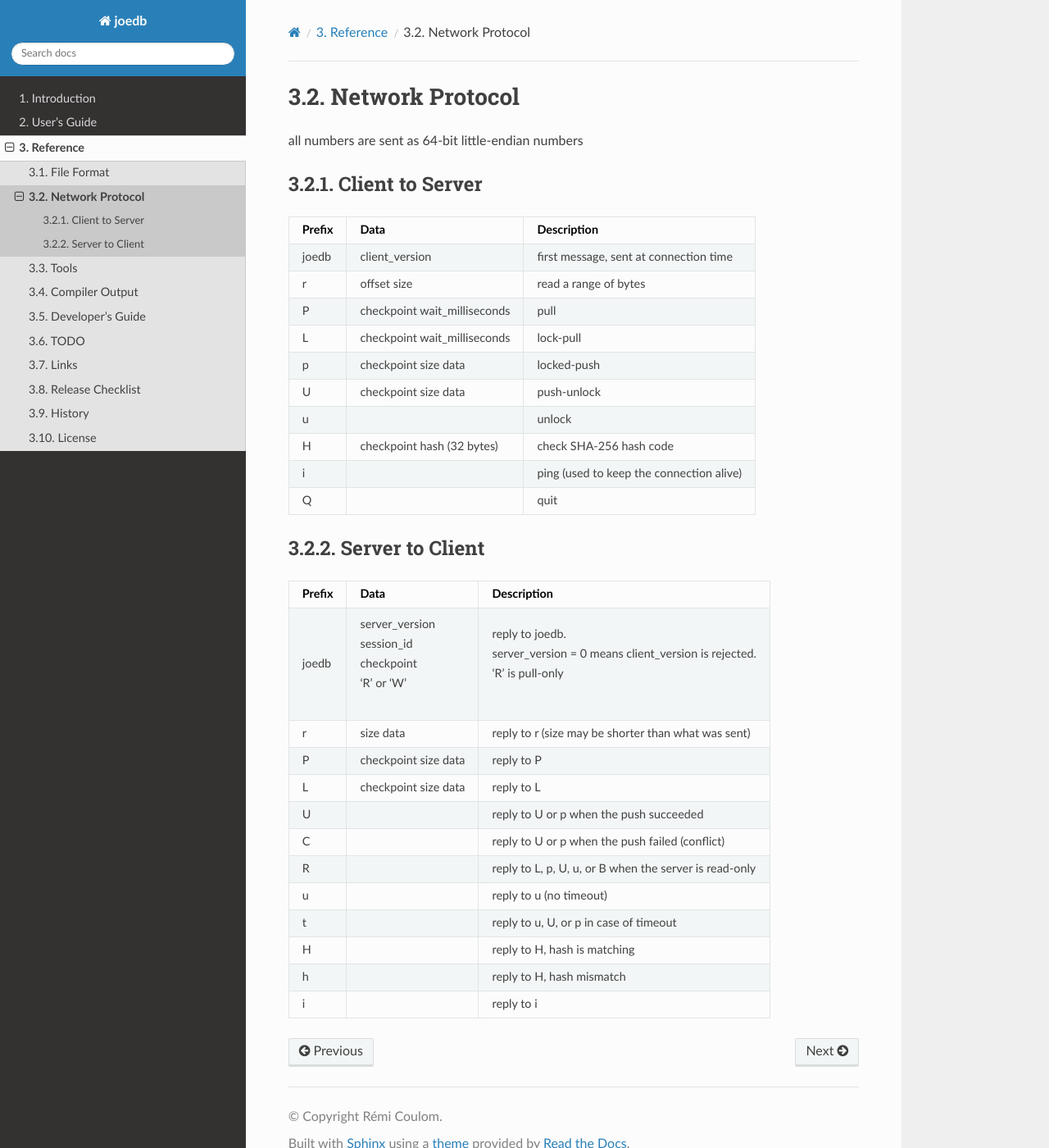
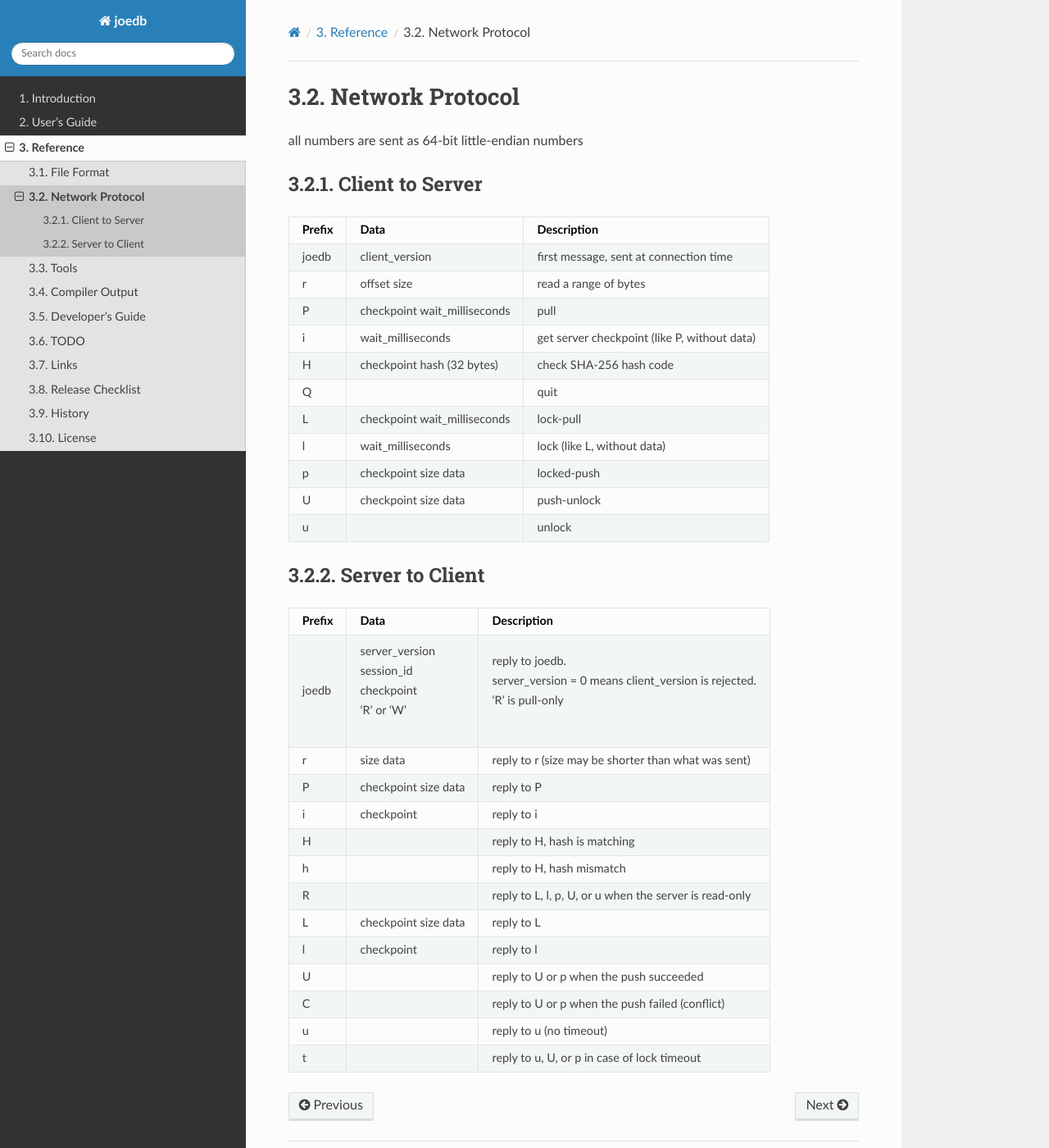
Before and after one commit to Remi-Coulom/joedb, a Sphinx documentation site: the page built from doc/source/network_protocol.rst, in a window 1280 px wide and 1400 px high. Shown: the whole window at 82% size. Built offline with Sphinx 7.4.7 and the Read the Docs theme 3.1.0, drawn with Linux system fonts in a browser that asks for light colours; formulas are drawn with MathJax 3.

Commit message:
doc: design new protocol for efficient Server_File

```diff
--- a/doc/source/history.rst
+++ b/doc/source/history.rst
@@ -10,12 +10,12 @@ History
 
     - ``Server_File`` allows accessing a remote database without downloading a
       complete local replica. This is convenient for large blob databases.
-    - ``Client::pull`` can now wait for another client to make a pull if the
+    - ``Client::pull`` can wait for another client to make a push if the
       pull would otherwise be empty.
     - ``Encoded_File`` supports on-the-fly coding or decoding of data.
       ``Brotli_Codec`` is provided for compression.
-    - It is now possible to write to an ``Interpreted_File``.
-    - The ``add_field`` interpreter command now accepts an optional ``= <value>``
+    - It is possible to write to an ``Interpreted_File``.
+    - The ``add_field`` interpreter command accepts an optional ``= <value>``
       suffix that sets the value for all existing records of the table.
     - If the .joedbi file provided to the compiler contains data, then it will
       be used as default initial value for existing records when creating a new
--- a/doc/source/network_protocol.rst
+++ b/doc/source/network_protocol.rst
@@ -14,8 +14,14 @@ r      offset            read a range of bytes
        size
 P      checkpoint        pull
        wait_milliseconds
+i      wait_milliseconds get server checkpoint (like P, without data)
+H      checkpoint        check SHA-256 hash code
+       hash (32 bytes)
+Q                        quit
+------ ----------------- ------------------------------------------------------
 L      checkpoint        lock-pull
        wait_milliseconds
+l      wait_milliseconds lock (like L, without data)
 p      checkpoint        locked-push
        size
        data
@@ -23,10 +29,6 @@ U      checkpoint        push-unlock
        size
        data
 u                        unlock
-H      checkpoint        check SHA-256 hash code
-       hash (32 bytes)
-i                        ping (used to keep the connection alive)
-Q                        quit
 ====== ================= ======================================================
 
 
@@ -45,15 +47,17 @@ r      size             reply to r (size may be shorter than what was sent)
 P      checkpoint       reply to P
        size
        data
+i      checkpoint       reply to i
+H                       reply to H, hash is matching
+h                       reply to H, hash mismatch
+R                       reply to L, l, p, U, or u when the server is read-only
+------ ---------------- ------------------------------------------------------
 L      checkpoint       reply to L
        size
        data
+l      checkpoint       reply to l
 U                       reply to U or p when the push succeeded
 C                       reply to U or p when the push failed (conflict)
-R                       reply to L, p, U, u, or B when the server is read-only
 u                       reply to u (no timeout)
-t                       reply to u, U, or p in case of timeout
-H                       reply to H, hash is matching
-h                       reply to H, hash mismatch
-i                       reply to i
+t                       reply to u, U, or p in case of lock timeout
 ====== ================ ======================================================
--- a/doc/source/todo.rst
+++ b/doc/source/todo.rst
@@ -4,6 +4,7 @@ TODO
 For next release
 ----------------
 
+ - efficient ``Server_File`` for clients without a local replica (custom connection)
  - strongly typed checkpoints, and byte_count (diff between checkpoints)
  - enum instead of bool for content_check: none, full, quick, ...
  - use seconds for UI everywhere, but allow float for sub-second resolution
```
